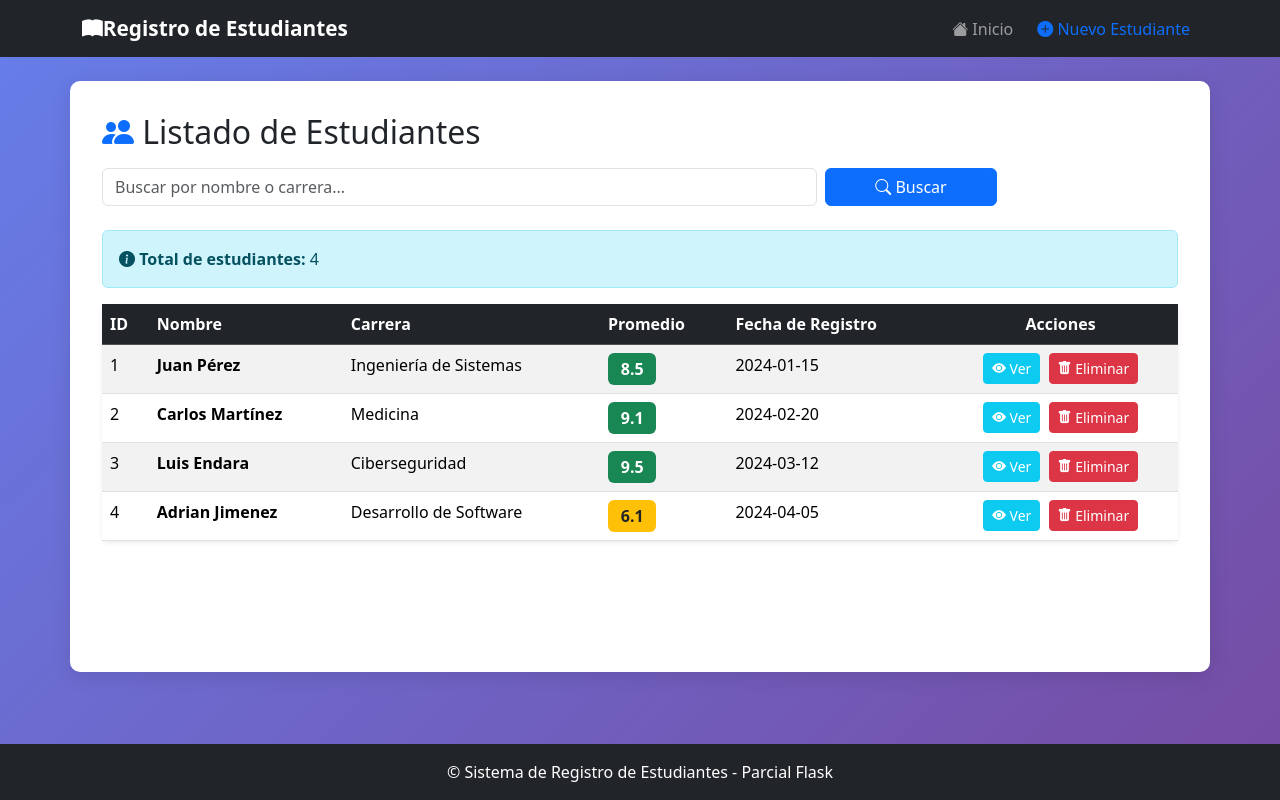
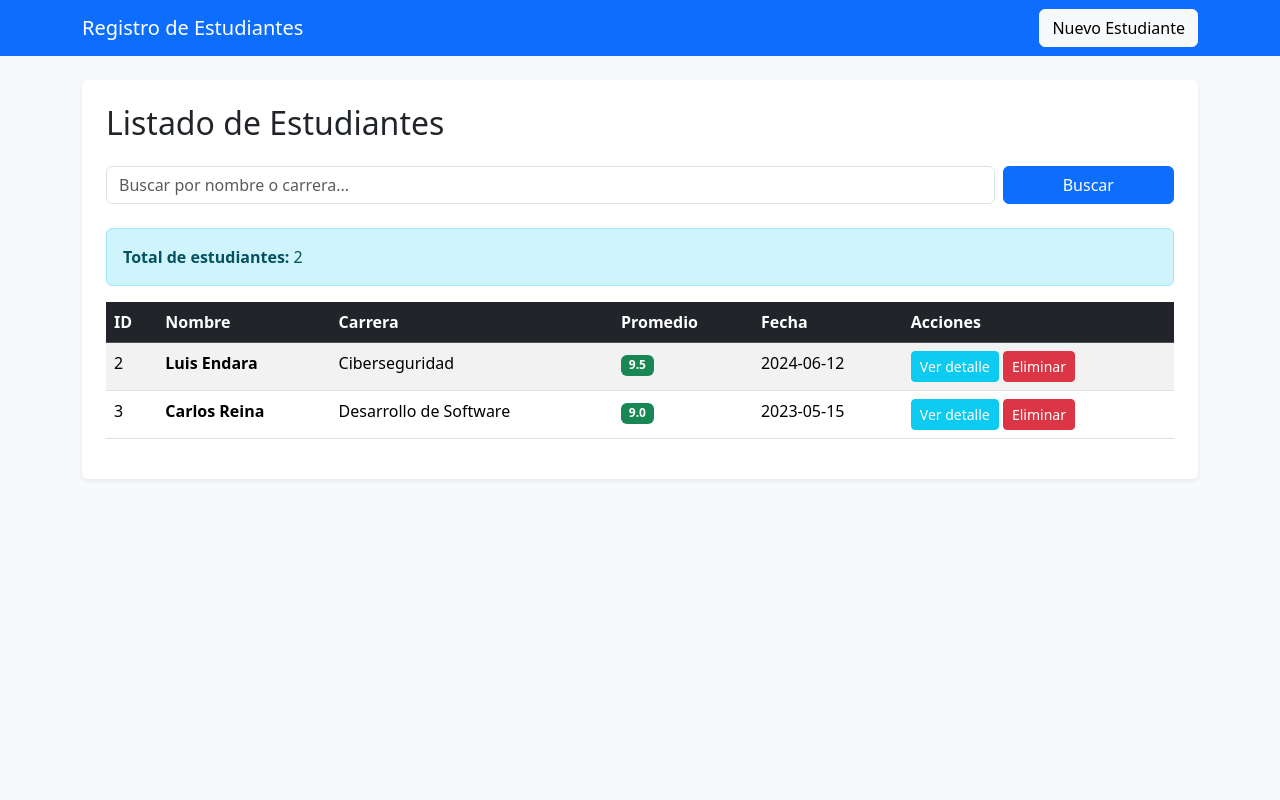
Before and after one commit to DeftDiaz/registros-estudiantes, a Flask app: page / in a window 1280 px wide. Run offline with Flask 3, Linux system fonts and the light colour scheme; some libraries are stand-ins or nearby versions.

Commit message:
Parcial terminado

```diff
--- a/app.py
+++ b/app.py
@@ -1,118 +1,97 @@
 from flask import Flask, render_template, request, redirect, url_for, flash
-from datetime import datetime
 
 app = Flask(__name__)
 app.secret_key = 'clave123'
 
+#lista de estudiantes
 estudiantes = [
     {
         'id': 1,
-        'nombre': 'Juan Pérez',
+        'nombre': 'Juan Perez',
         'carrera': 'Ingeniería de Sistemas',
         'promedio': 8.5,
-        'fecha_registro': '2024-01-15'
+        'fecha': '2022-05-10'
     },
+
     {
         'id': 2,
-        'nombre': 'Carlos Martínez',
-        'carrera': 'Medicina',
-        'promedio': 9.1,
-        'fecha_registro': '2024-02-20'
-    },
-    {
-        'id': 3,
         'nombre': 'Luis Endara',
         'carrera': 'Ciberseguridad',
         'promedio': 9.5,
-        'fecha_registro': '2024-03-12'
+        'fecha': '2024-06-12'
     },
+
     {
-        'id': 4,
-        'nombre': 'Adrian Jimenez',
+        'id': 3,
+        'nombre': 'Carlos Reina',
         'carrera': 'Desarrollo de Software',
-        'promedio': 6.1,
-        'fecha_registro': '2024-04-05'
+        'promedio': 9.0,
+        'fecha': '2023-05-15'
     },
 ]
 
-# Variable para asignar IDs únicos
-siguiente_id = 5
+siguiente_id = 4
 
-#Ruta principal para listado y búsqueda de estudiantes
 @app.route('/')
 def index():
     busqueda = request.args.get('busqueda', '').strip().lower()
     if busqueda:
-        estudiantes_filtrados = [
-            est for est in estudiantes
-            if busqueda in est['nombre'].lower() or busqueda in est['carrera'].lower()
-        ]
+        filtrados = [e for e in estudiantes
+                    if busqueda in e['nombre'].lower() or busqueda in e['carrera'].lower()]
     else:
-        estudiantes_filtrados = estudiantes
-    return render_template('index.html', estudiantes=estudiantes_filtrados, busqueda=busqueda)
+        filtrados = estudiantes
+    detalle_id = request.args.get('detalle')
+    detalle = None
+    if detalle_id:
+        detalle = next((e for e in estudiantes if str(e['id']) == detalle_id), None)
 
-#Ruta para agregar un nuevo estudiante
+    return render_template('index.html', estudiantes=filtrados, busqueda=busqueda, detalle=detalle)
+
 @app.route('/nuevo', methods=['GET', 'POST'])
 def nuevo():
     if request.method == 'POST':
-        nombre = request.form.get['nombre', ''].strip()
-        carrera = request.form.get['carrera', ''].strip()
-        promedio_str = request.form.get['promedio', ''].strip()
+        nombre = request.form.get('nombre', '').strip()
+        carrera = request.form.get('carrera', '').strip()
+        promedio_str = request.form.get('promedio', '').strip()
 
-        errores = []
+        # Validar que los campos no estén vacíos
+        if not nombre or not carrera or not promedio_str:
+            flash('Todos los campos son obligatorios.', 'danger')
+            return render_template('nuevo.html')
 
-        if not nombre:
-            errores.append('El nombre es obligatorio.')
-        if not carrera:
-            errores.append('La carrera es obligatoria.')
-        #validar que no exista el nombre previamente
-        if nombre and any(est['nombre'].lower() for est in estudiantes):
-            errores.append(f'Ya existe un estudiante con ese nombre "{nombre}"')
-        #validar promedio
+        if any(e['nombre'].lower() == nombre.lower() for e in estudiantes):
+            flash('El estudiante ya existe.', 'error')
+            return render_template('nuevo.html')
+
         try:
             promedio = float(promedio_str)
             if promedio < 0 or promedio > 10:
-                errores.append('El promedio debe estar entre 0 y 10.')
-        except (ValueError, TypeError):
-            errores.append('El promedio debe ser un número válido.')
-            promedio = None
-        if errores:
-            for error in errores:
-                flash(error, 'error')
-            return render_template('nuevo.html', nombre=nombre, carrera=carrera, promedio=promedio_str)
+                flash('El promedio debe estar entre 0 y 10.', 'error')
+                return render_template('nuevo.html')
+        except:
+            flash('Promedio inválido.', 'error')
+            return render_template('nuevo.html')
 
         global siguiente_id
-        nuevo_estudiante = {
+        estudiantes.append({
             'id': siguiente_id,
             'nombre': nombre,
             'carrera': carrera,
             'promedio': promedio,
-            'fecha_registro': datetime.now().strftime('%Y-%m-%d')
-        }
-        estudiantes.append(nuevo_estudiante)
+            'fecha': '2024-10-25'
+        })
         siguiente_id += 1
-        flash(f'Estudiante {nombre} registrado exitosamente.', 'success')
+        flash(f'Estudiante {nombre} agregado exitosamente.', 'success')
         return redirect(url_for('index'))
     return render_template('nuevo.html')
-
-#Ruta para ver detalle de un estudiante
-@app.route('/detalle/<int:id>')
-def detalle(id):
-    estudiante = next((est for est in estudiantes if est['id'] == id), None)
-    if estudiante is None:
-        flash('Estudiante no encontrado.', 'error')
-        return redirect(url_for('index'))
-    return render_template('detalle.html', estudiante=estudiante)
 
 @app.route('/eliminar/<int:id>')
 def eliminar(id):
     global estudiantes
-    estudiante = next((est for est in estudiantes if est['id'] == id), None)
+    estudiante = next((e for e in estudiantes if e['id'] == id), None)
     if estudiante:
-        estudiantes = [est for est in estudiantes if est['id'] != id]
+        estudiantes = [e for e in estudiantes if e['id'] != id]
         flash(f'Estudiante {estudiante["nombre"]} eliminado exitosamente.', 'success')
-    else:
-        flash('Estudiante no encontrado.', 'error')
     return redirect(url_for('index'))
 
 if __name__ == '__main__':
--- a/static/css/style.css
+++ /dev/null
@@ -1,84 +0,0 @@
-/* Estilos personalizados mínimos - Bootstrap hace el resto */
-
-/* Fondo con gradiente */
-body {
-    background: linear-gradient(135deg, #667eea 0%, #764ba2 100%);
-    min-height: 100vh;
-    display: flex;
-    flex-direction: column;
-}
-
-main {
-    flex: 1;
-}
-
-/* Ajustes para el contenedor principal */
-main.container {
-    background: white;
-    border-radius: 10px;
-    padding: 2rem;
-    box-shadow: 0 4px 20px rgba(0, 0, 0, 0.1);
-}
-
-/* Navbar personalizada */
-.navbar-brand {
-    font-weight: bold;
-    font-size: 1.3rem;
-}
-
-/* Animación para alertas */
-.alert {
-    animation: slideDown 0.3s ease-out;
-}
-
-@keyframes slideDown {
-    from {
-        transform: translateY(-20px);
-        opacity: 0;
-    }
-    to {
-        transform: translateY(0);
-        opacity: 1;
-    }
-}
-
-/* Mejorar apariencia de badges en tabla */
-.table .badge {
-    padding: 0.5rem 0.8rem;
-}
-
-/* Footer fijo al fondo */
-footer {
-    margin-top: auto;
-}
-
-/* Hover en filas de tabla */
-.table-hover tbody tr:hover {
-    background-color: rgba(102, 126, 234, 0.1);
-}
-
-/* Mejorar cards */
-.card {
-    border: none;
-    transition: transform 0.2s;
-}
-
-.card:hover {
-    transform: translateY(-2px);
-}
-
-/* Responsive: Ajuste para móviles */
-@media (max-width: 768px) {
-    main.container {
-        padding: 1rem;
-    }
-
-    .table {
-        font-size: 0.9rem;
-    }
-
-    .btn-sm {
-        font-size: 0.75rem;
-        padding: 0.25rem 0.5rem;
-    }
-}
--- a/templates/base.html
+++ /dev/null
@@ -1,68 +0,0 @@
-<!DOCTYPE html>
-<html lang="en">
-<head>
-    <meta charset="UTF-8">
-    <meta name="viewport" content="width=device-width, initial-scale=1.0">
-    <title>{% block title %}Registro de Estudiantes{% endblock %}</title>
-    <!-- Bootstrap CSS -->
-    <link href="https://cdn.jsdelivr.com/npm/bootstrap@5.3.0/dist/css/bootstrap.min.css" rel="stylesheet">
-    <!-- Bootstrap Iconos -->
-    <link href="https://cdn.jsdelivr.net/npm/bootstrap-icons@1.10.5/font/bootstrap-icons.css" rel="stylesheet">
-    <!-- CSS Personalizado -->
-    <link rel="stylesheet" href="{{ url_for('static', filename='css/style.css') }}">
-</head>
-<body>
-    <!-- NavBar -->
-    <nav class="navbar navbar-expand-lg navbar-dark bg-dark">
-        <div class="container">
-            <a class="navbar-brand" href="{{ url_for('index') }}">
-                <i class="bi bi-book-fill"></i>Registro de Estudiantes
-            </a>
-            <button class="navbar-toggler" type="button" data-bs-toggle="collapse" data-bs-target="#navbarNav">
-                <span class="navbar-toggler-icon"></span>
-            </button>
-            <div class="collapse navbar-collapse" id="navbarNav">
-                <ul class="navbar-nav ms-auto">
-                    <li class="nav-item">
-                        <a class="nav-link" href="{{ url_for('index') }}">
-                            <i class="bi bi-house-fill"></i> Inicio
-                        </a>
-                    </li>
-                    <li class="nav-item">
-                        <a class="nav-link btn btn-light text-primary ms-2" href="{{ url_for('nuevo') }}">
-                            <i class="bi bi-plus-circle-fill"></i> Nuevo Estudiante
-                        </a>
-                    </li>
-                </ul>
-            </div>
-        </div>
-    </nav>
-
-    <main class="container my-4">
-        <!-- Mensajes Flash -->
-        {% with messages = get_flashed_messages(with_categories=true) %}
-            {% if messages %}
-                {% for category, message in messages %}
-                    <div class="alert alert-{{ 'success' if category == 'success' else 'danger' }} alert-dismissible fade show" role="alert">
-                        <i class="bi bi-{{ 'check-circle-fill' if category == 'success' else 'exclamation-triangle-fill' }}"></i>
-                        {{ message }}
-                        <button type="button" class="btn-close" data-bs-dismiss="alert"></button>
-                    </div>
-                {% endfor %}
-            {% endif %}
-        {% endwith %}
-
-        {% block content %}{% endblock %}
-    </main>
-
-    <!--Footer-->
-    <footer class="bg-dark text-white text-center py-3 mt-5">
-        <div class="container">
-            <p class="mb-0">&copy; Sistema de Registro de Estudiantes - Parcial Flask</p>
-        </div>
-    </footer>
-
-    <!-- Bootstrap JS -->
-    <script src="https://cdn.jsdelivr.com/npm/bootstrap@5.3.0/dist/js/bootstrap.bundle.min.js"></script>
-</body>
-</html>
--- a/templates/index.html
+++ b/templates/index.html
@@ -1,106 +1,165 @@
-{% extends "base.html" %}
+<!DOCTYPE html>
+<html lang="en">
+<head>
+    <meta charset="UTF-8">
+    <meta name="viewport" content="width=device-width, initial-scale=1.0">
+    <title>Registro de Estudiantes</title>
+    <link href="https://cdn.jsdelivr.net/npm/bootstrap@5.3.2/dist/css/bootstrap.min.css" rel="stylesheet">
+</head>
+<body class="bg-light">
 
-{% block title %}Listao de Estudiantes{% endblock %}
+    <nav class="navbar navbar-dark bg-primary mb-4">
+        <div class="container">
+            <a class="navbar-brand" href="/">Registro de Estudiantes</a>
+            <a href="/nuevo" class="btn btn-light">Nuevo Estudiante</a>
+        </div>
+    </nav>
 
-{% block content %}
-<div class="row mb-4">
-    <div class="col-12">
-        <h2 class="mb-3">
-            <i class="bi bi-people-fill text-primary"></i> Listado de Estudiantes
-        </h2>
+    <div class="container">
+        <div class="bg-white rounded p-4 shadow-sm">
 
-        <!-- Barra de búsqueda -->
-        <form method="GET" action="{{ url_for('index') }}" class="row g-2">
-            <div class="col-md-8">
-                <input
-                    type="text"
-                    name="busqueda"
-                    class="form-control"
-                    placeholder="Buscar por nombre o carrera..."
-                    value="{{ busqueda if busqueda else '' }}"
-                >
+            {% with messages = get_flashed_messages(with_categories=true) %}
+                {% if messages %}
+                    {% for category, message in messages %}
+                        <div class="alert alert-{{ category }} alert-dismissible fade show">
+                            {{ message }}
+                            <button type="button" class="btn-close" data-bs-dismiss="alert"></button>
+                        </div>
+                    {% endfor %}
+                {% endif %}
+            {% endwith %}
+
+            {% if detalle %}
+                <h2 class="mb-4">Detalle del Estudiante</h2>
+                <div class="card">
+                    <div class="card-header bg-primary text-white">
+                        <h5 class="mb-0">Informacion Completa</h5>
+                    </div>
+                    <div class="card-body">
+                        <table class="table table-borderless">
+                            <tr>
+                                <td width="30%"><strong>ID:</strong></td>
+                                <td>{{ detalle.id }}</td>
+                            </tr>
+                            <tr>
+                                <td><strong>Nombre:</strong></td>
+                                <td>{{ detalle.nombre }}</td>
+                            </tr>
+                            <tr>
+                                <td><strong>Carrera:</strong></td>
+                                <td>{{ detalle.carrera }}</td>
+                            </tr>
+                            <tr>
+                                <td><strong>Promedio:</strong></td>
+                                <td>
+                                    {% if detalle.promedio >= 8 %}
+                                        <span class="badge bg-success fs-5">{{ "%.2f"|format(detalle.promedio) }}</span>
+                                    {% elif detalle.promedio >= 6 %}
+                                        <span class="badge bg-warning text-dark fs-5">{{ "%.2f"|format(detalle.promedio) }}</span>
+                                    {% else %}
+                                        <span class="badge bg-danger fs-5">{{ "%.2f"|format(detalle.promedio) }}</span>
+                                    {% endif %}
+                                </td>
+                            </tr>
+                            <tr>
+                                <td><strong>Estado:</strong></td>
+                                <td>
+                                    {% if detalle.promedio >= 7 %}
+                                        <span class="badge bg-success">Aprobado</span>
+                                    {% elif detalle.promedio >= 5 %}
+                                        <span class="badge bg-warning text-dark">Regular</span>
+                                    {% else %}
+                                        <span class="badge bg-danger">Reprobado</span>
+                                    {% endif %}
+                                </td>
+                            </tr>
+                            <tr>
+                                <td><strong>Fecha de registro:</strong></td>
+                                <td>{{ detalle.fecha }}</td>
+                            </tr>
+                        </table>
+                    </div>
+                </div>
+                <div class="mt-3">
+                    <a href="/" class="btn btn-secondary">Volver al listado</a>
+                    <a href="/eliminar/{{ detalle.id }}" class="btn btn-danger"
+                    onclick="return confirm('¿Esta seguro de eliminar este estudiante?')">Eliminar</a>
+                </div>
+
+            {% else %}
+                <h2 class="mb-4">Listado de Estudiantes</h2>
+
+                <form method="GET" class="row g-2 mb-4">
+                    <div class="col-md-10">
+                        <input type="text" name="busqueda" class="form-control"
+                            placeholder="Buscar por nombre o carrera..." value="{{ busqueda or '' }}">
                     </div>
                     <div class="col-md-2">
-                <button type="submit" class="btn btn-primary w-100">
-                    <i class="bi bi-search"></i> Buscar
-                </button>
-            </div>
-            <div class="col-md-2">
-                {% if busqueda %}
-                <a href="{{ url_for('index') }}" class="btn btn-secondary w-100">
-                    <i class="bi bi-x-circle"></i> Limpiar
-                </a>
-                {% endif %}
+                        <button type="submit" class="btn btn-primary w-100">Buscar</button>
                     </div>
                 </form>
+
+                {% if busqueda %}
+                    <div class="mb-3">
+                        <a href="/" class="btn btn-sm btn-secondary">Limpiar busqueda</a>
                     </div>
-</div>
+                {% endif %}
 
                 {% if estudiantes %}
                     <div class="alert alert-info">
-        <i class="bi bi-info-circle-fill"></i>
                         <strong>Total de estudiantes:</strong> {{ estudiantes|length }}
                     </div>
 
-    <!-- Tabla de estudiantes -->
-    <div class="card shadow-sm">
-        <div class="card-body p-0">
                     <div class="table-responsive">
-                <table class="table table-hover table-striped mb-0">
+                        <table class="table table-striped table-hover">
                             <thead class="table-dark">
                                 <tr>
                                     <th>ID</th>
                                     <th>Nombre</th>
                                     <th>Carrera</th>
                                     <th>Promedio</th>
-                            <th>Fecha de Registro</th>
-                            <th class="text-center">Acciones</th>
+                                    <th>Fecha</th>
+                                    <th>Acciones</th>
                                 </tr>
                             </thead>
                             <tbody>
-                        {% for estudiante in estudiantes %}
+                                {% for est in estudiantes%}
                                 <tr>
-                            <td>{{ estudiante.id }}</td>
-                            <td><strong>{{ estudiante.nombre }}</strong></td>
-                            <td>{{ estudiante.carrera }}</td>
+                                    <td>{{ est.id }}</td>
+                                    <td><strong>{{ est.nombre }}</strong></td>
+                                    <td>{{ est.carrera }}</td>
                                     <td>
-                                {% if estudiante.promedio >= 8 %}
-                                    <span class="badge bg-success fs-6">{{ "%.1f"|format(estudiante.promedio) }}</span>
-                                {% elif estudiante.promedio >= 6 %}
-                                    <span class="badge bg-warning text-dark fs-6">{{ "%.1f"|format(estudiante.promedio) }}</span>
+                                        {% if est.promedio >= 8 %}
+                                            <span class="badge bg-success">{{ "%.1f"|format(est.promedio) }}</span>
+                                        {% elif est.promedio >= 6 %}
+                                            <span class="badge bg-warning text-dark">{{ "%.1f"|format(est.promedio) }}</span>
                                         {% else %}
-                                    <span class="badge bg-danger fs-6">{{ "%.1f"|format(estudiante.promedio) }}</span>
+                                            <span class="badge bg-danger">{{ "%.1f"|format(est.promedio) }}</span>
                                         {% endif %}
                                     </td>
-                            <td>{{ estudiante.fecha_registro }}</td>
-                            <td class="text-center">
-                                <a href="{{ url_for('detalle', id=estudiante.id) }}" class="btn btn-sm btn-info text-white me-1">
-                                    <i class="bi bi-eye-fill"></i> Ver
-                                </a>
-                                <a href="{{ url_for('eliminar', id=estudiante.id) }}"
-                                    class="btn btn-sm btn-danger"
-                                    onclick="return confirm('¿Estás seguro de eliminar a {{ estudiante.nombre }}?')">
-                                    <i class="bi bi-trash-fill"></i> Eliminar
-                                </a>
+                                    <td>{{ est.fecha }}</td>
+                                    <td>
+                                        <a href="/?detalle={{ est.id }}" class="btn btn-sm btn-info text-white">Ver detalle</a>
+                                        <a href="/eliminar/{{ est.id }}" class="btn btn-sm btn-danger"
+                                        onclick="return confirm('¿Eliminar este estudiante?')">Eliminar</a>
                                     </td>
                                 </tr>
                                 {% endfor %}
                             </tbody>
                         </table>
                     </div>
+                {% else %}
+                    <div class="alert alert-warning text-center">
+                        <h4>No se encontraron estudiantes</h4>
+                        {% if busqueda %}
+                            <p>No hay resultados para "{{ busqueda }}"</p>
+                        {% endif %}
+                        <a href="/nuevo" class="btn btn-primary mt-2">Registrar primer estudiante</a>
+                    </div>
+                {% endif %}
+            {% endif %}
         </div>
     </div>
-{% else %}
-    <!-- Estado vacío -->
-    <div class="text-center py-5">
-        <i class="bi bi-inbox display-1 text-muted"></i>
-        <h3 class="mt-3 text-muted">No se encontraron estudiantes</h3>
-        {% if busqueda %}
-        <p class="text-muted">No hay resultados para "{{ busqueda }}"</p>
-        {% endif %}
-        <a href="{{ url_for('nuevo') }}" class="btn btn-primary btn-lg mt-3">
-            <i class="bi bi-plus-circle-fill"></i> Registrar primer estudiante
-        </a>
-    </div>
-{% endif %}
-{% endblock %}
+    <script src="https://cdn.jsdelivr.net/npm/bootstrap@5.3.2/dist/js/bootstrap.bundle.min.js"></script>
+</body>
+</html>
```
Also changed, not shown: templates/detalle.html (deleted, +0 -138 lines), templates/nuevo.html (+58 -75 lines). Lines whose indentation alone changed are shown as unchanged.
